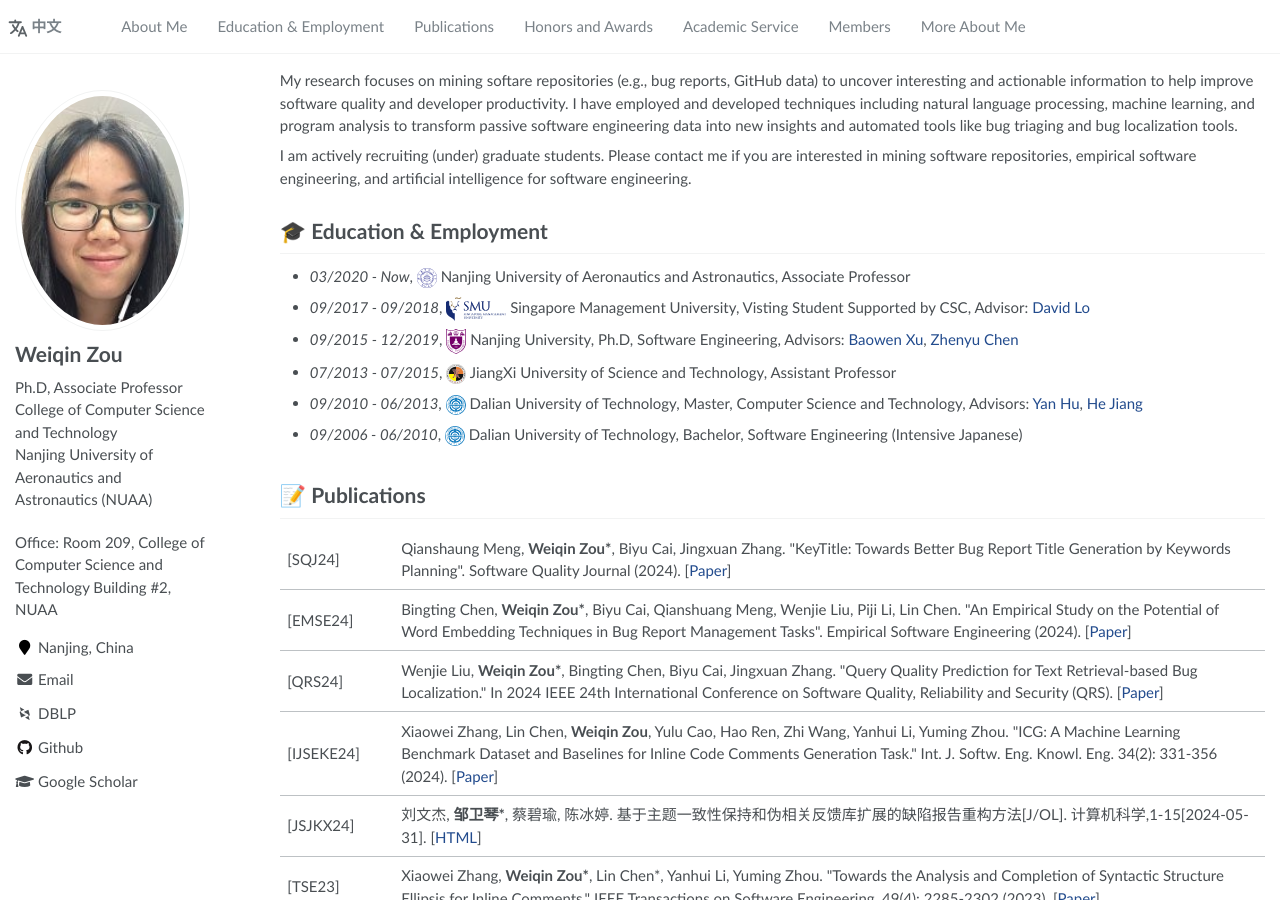
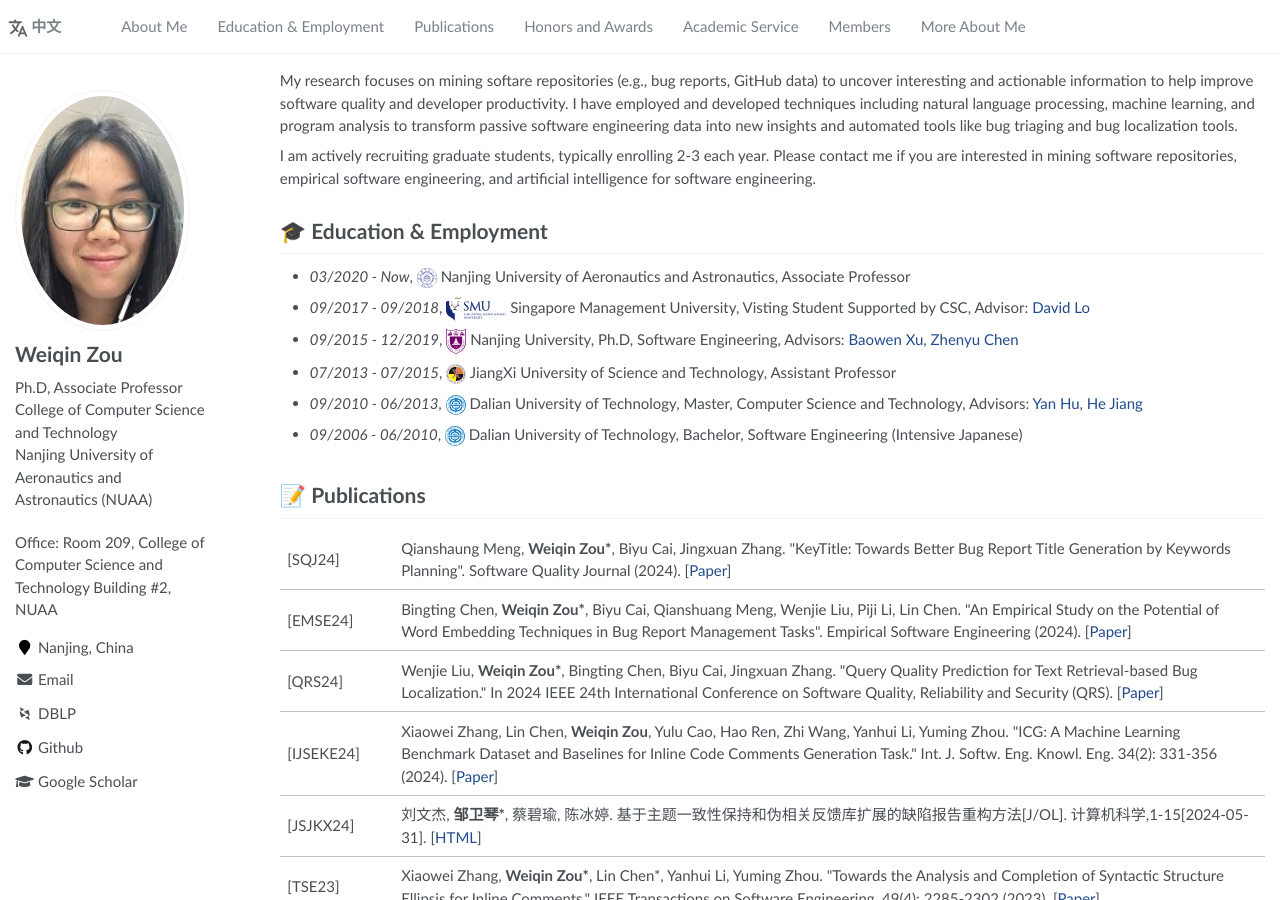
Before and after one commit to Weiqin-Zou/Weiqin-Zou.github.io, a Jekyll site: the page built from _pages/about.md, in a window 1280 px wide and 900 px high. Built offline with Jekyll 4.4.1, drawn with Linux system fonts in a browser that asks for light colours; some web fonts are replaced.

Commit message:
update: about me

```diff
--- a/_pages/about.md
+++ b/_pages/about.md
@@ -18,7 +18,7 @@ redirect_from:
 <span class='anchor' id='about-me'></span>
 My research focuses on mining softare repositories (e.g., bug reports, GitHub data) to uncover interesting and actionable information to help improve software quality and developer productivity. I have employed and developed techniques including natural language processing, machine learning, and program analysis to transform passive software engineering data into new insights and automated tools like bug triaging and bug localization tools.
 
-I am actively recruiting (under) graduate students. Please contact me if you are interested in mining software repositories, empirical software engineering, and artificial intelligence for software engineering.
+I am actively recruiting graduate students, typically enrolling 2-3 each year. Please contact me if you are interested in mining software repositories, empirical software engineering, and artificial intelligence for software engineering.
 
 
 
```
Also changed, not shown: _pages_cn/about_cn.md (+1 -1 lines).
